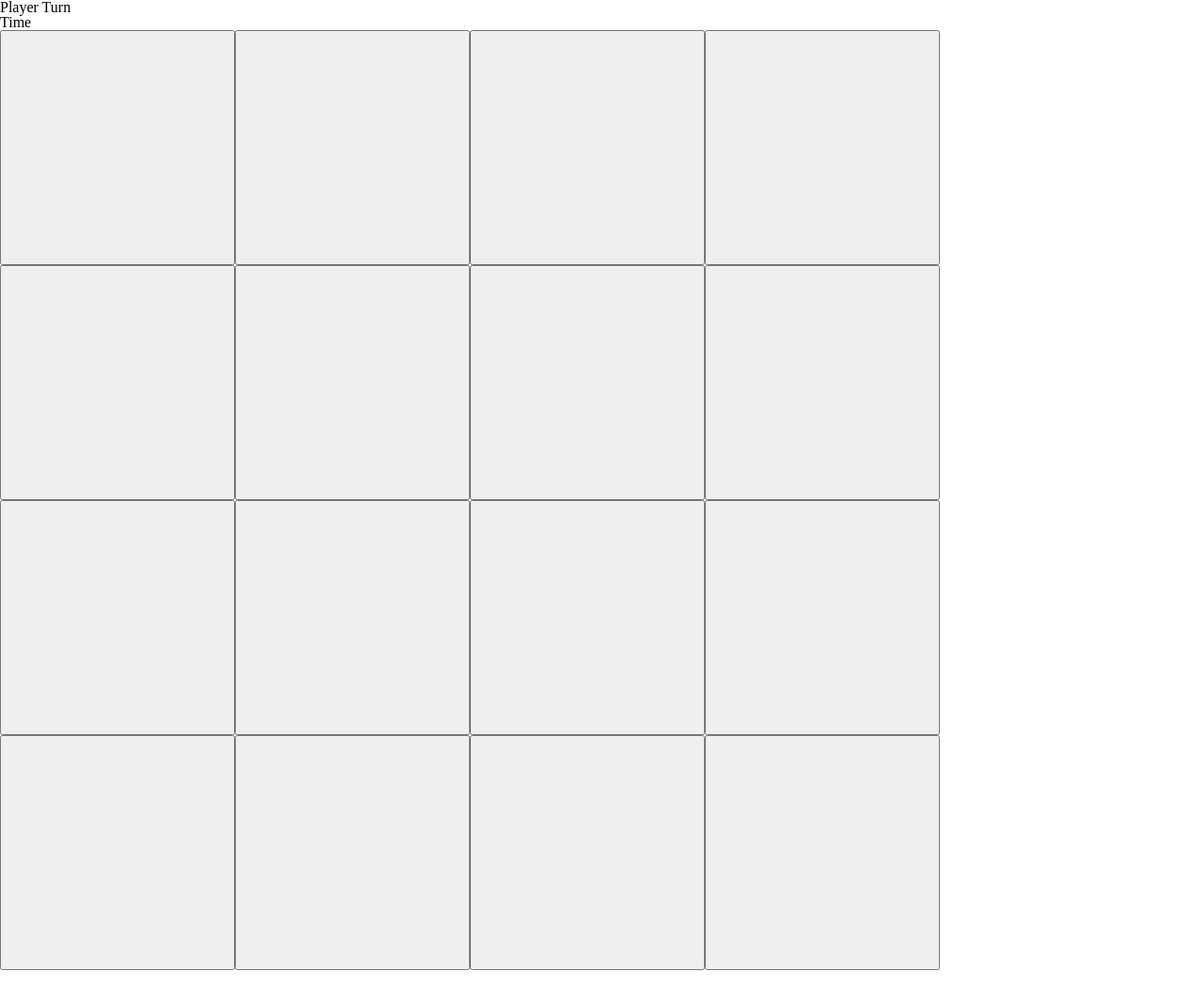
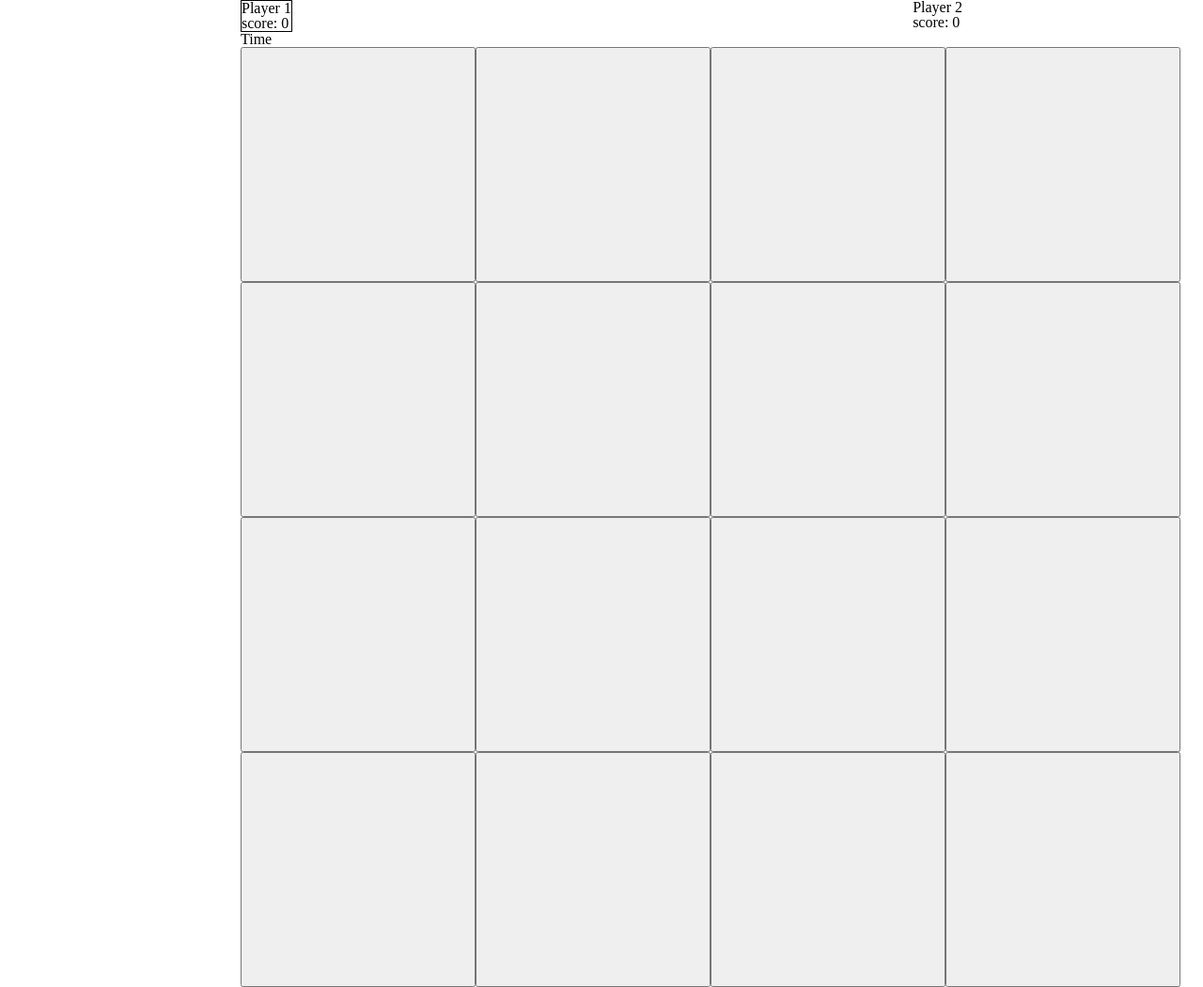
Before and after one commit to pranshu-simform/PracticalTest-HTML-CSS-JS-TS, a website built with Parcel: page index.html in a window 1280 px wide. Shown: the whole page at 94% size. Built offline with nearby package versions, Linux system fonts and the light colour scheme.

Commit message:
Add(feature/logic): create player switching and score updating logic

```diff
--- a/index.html
+++ b/index.html
@@ -9,7 +9,16 @@
 </head>
 <body>
     <div class="memorygame">
-        <p class="playername">Player Turn</p>
+        <div class="playerContainer">
+            <div class="playerInfo playerActive" id="player1">
+                <p>Player 1</p>
+                <p id="scoreplayer1">score: 0</p>
+            </div>
+            <div class="playerInfo" id="player2">
+                <p>Player 2</p>
+                <p id="scoreplayer2">score: 0</p>
+            </div>
+        </div>
         <p>Time</p>
         <div class="gamecontainer">
             <!-- <button value="0"></button>
--- a/scripts/script.ts
+++ b/scripts/script.ts
@@ -55,8 +55,6 @@ class MemoryGame{
             element.disabled=true;
         }
         else if(this.firstCard!==null&&this.secondCard===null){
-            console.log(element);
-
             this.secondCard=element;
             element.textContent=element.value;
             element.disabled=true;
@@ -68,19 +66,31 @@ class MemoryGame{
         if(this.firstCard!==null&&this.secondCard!==null){
             if(this.firstCard.value===this.secondCard.value){
                 this.playerScore[this.currentPlayer]=this.playerScore[this.currentPlayer]+1;
+                const currPlayerScore=document.getElementById(`scoreplayer${this.currentPlayer+1}`);
+                currPlayerScore!.textContent=`Score: ${this.playerScore[this.currentPlayer]}`
             }
             else{
+                this.togglePlayer();
                 this.firstCard.textContent='';
                 this.firstCard.disabled=false;
                 this.secondCard.textContent='';
                 this.secondCard.disabled=false;
-                this.currentPlayer=this.currentPlayer===0?1:0;
             }
 
             this.firstCard=null;
             this.secondCard=null;
         }
     }
+
+    togglePlayer(){
+        const currPlayer=document.getElementById(`player${this.currentPlayer+1}`);
+        currPlayer!.classList.remove('playerActive');
+
+        this.currentPlayer=this.currentPlayer===0?1:0;
+
+        const nextPlayer=document.getElementById(`player${this.currentPlayer+1}`);
+        nextPlayer!.classList.add('playerActive');
+    }
 }
 
 document.addEventListener('DOMContentLoaded',(event: Event)=>{
--- a/style.css
+++ b/style.css
@@ -45,6 +45,8 @@ table {
 
 body {
 	line-height: 1;
+    max-height: 100vh;
+    box-sizing: border-box;
 }
 
 
@@ -52,6 +54,13 @@ body {
     display: flex;
     flex-direction: column;
     width: 60%;
+    margin: auto;
+}
+
+.playerContainer{
+    display: flex;
+    flex-direction: row;
+    justify-content: space-between;
 }
 
 .gamecontainer{
@@ -59,3 +68,11 @@ body {
     grid-template-columns: repeat(4,minmax(250px,1fr));
     grid-template-rows: repeat(4,minmax(250px,1fr));
 }
+
+.gamecontainer > button{
+    font-size: 10rem;
+}
+
+.playerActive{
+    border: 1px solid black;
+}
```
Also changed, not shown: dist/script.js.
